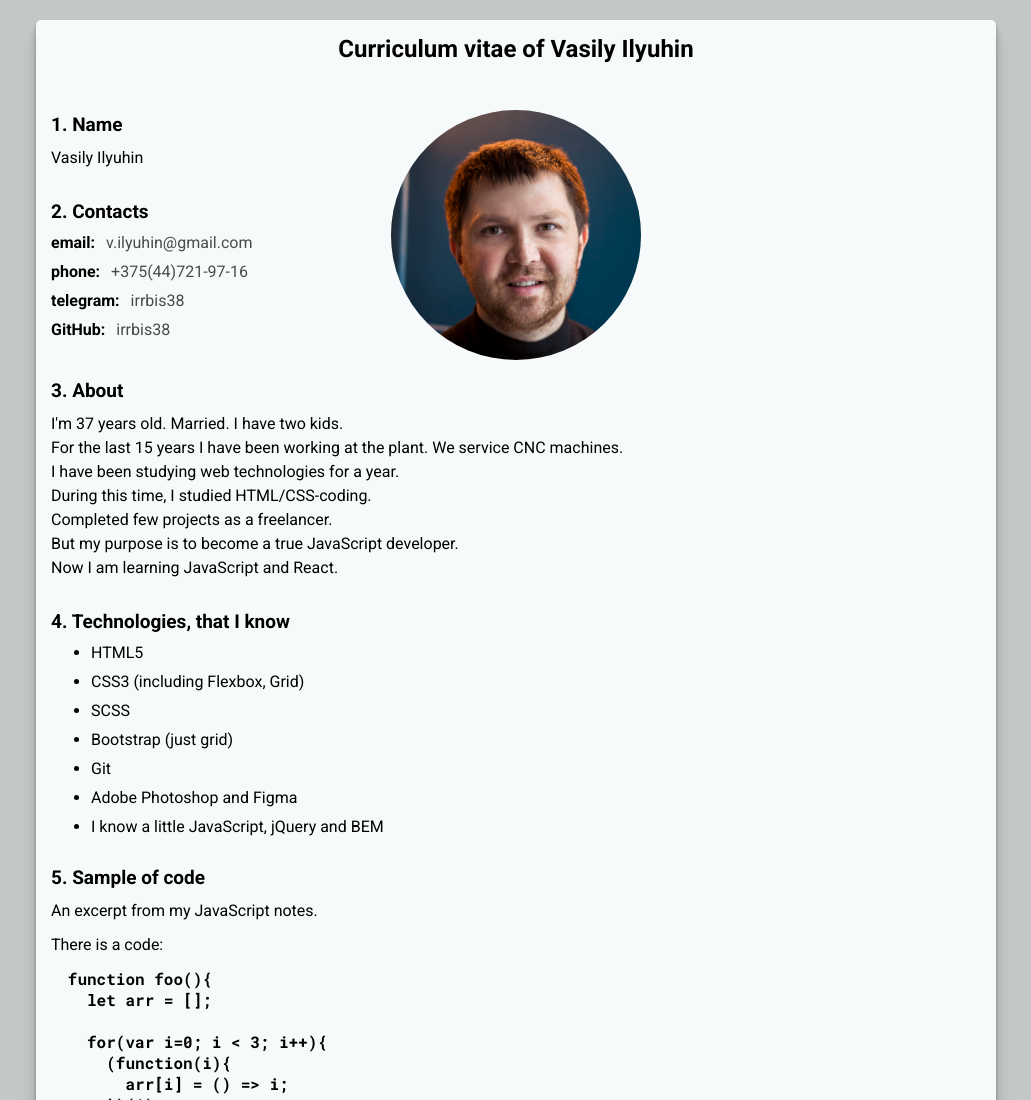
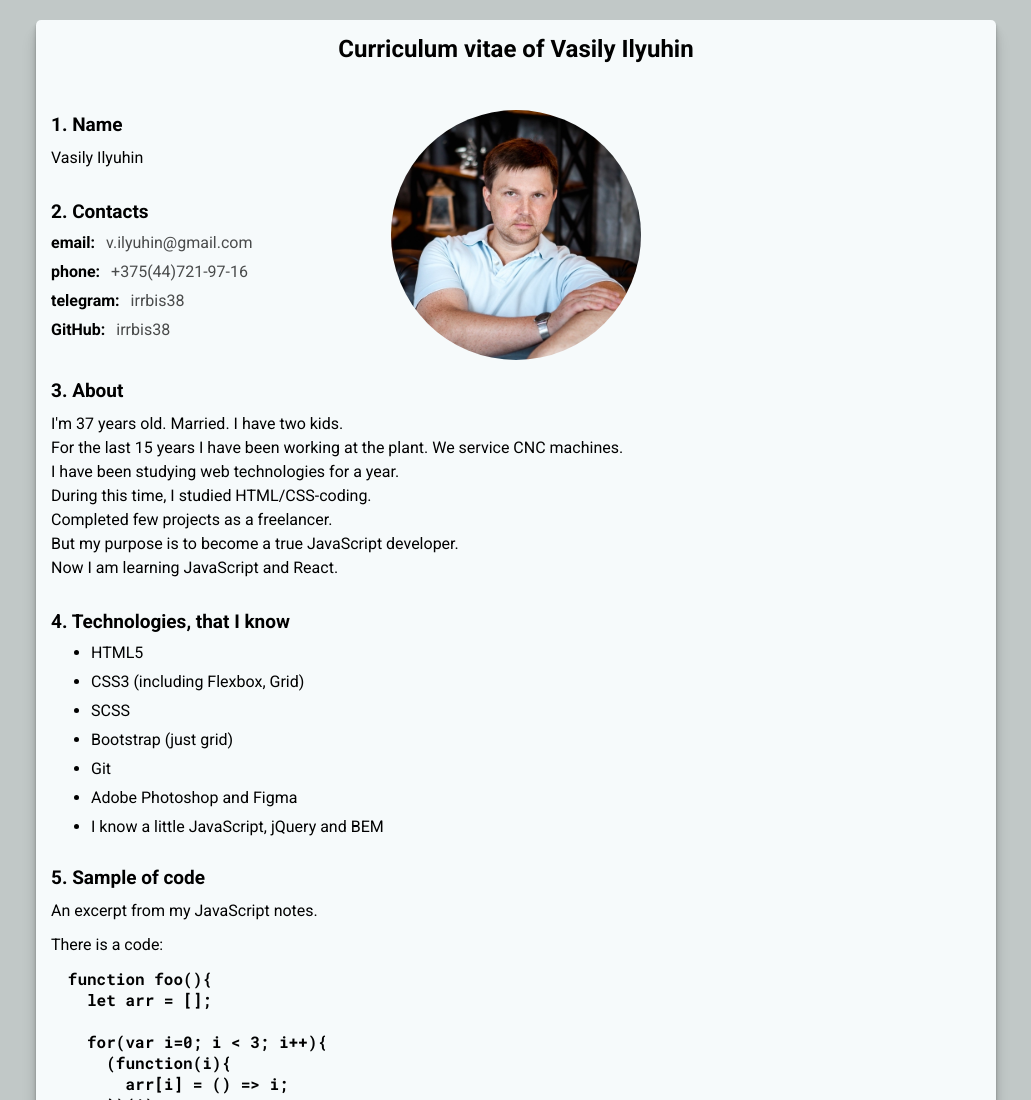
Before and after one commit to irrbis38/test-rss-school, a plain HTML site: page 1-2.HTML, CSS _ Git Basics/index.html in a window 1280 px wide. Shown: the top 1100 px of the page, without its empty margins (124-1155 px from the left). Drawn offline with Linux system fonts and the light colour scheme.

Commit message:
add exercises 1-1 and 1-2

```diff
--- a/1-2.HTML, CSS _ Git Basics/index.html
+++ b/1-2.HTML, CSS _ Git Basics/index.html
@@ -18,7 +18,7 @@
     <h1 class="intro__title">Curriculum vitae <span>of Vasily Ilyuhin</span></h1>
 
     <div class="intro__img">
-      <img src="./img/CV_photo.png" alt="It's me">
+      <img src="./img/CV_photo2.jpg" alt="It's me">
     </div>
 
   </section>
```
Also changed, not shown: 1-2.HTML, CSS _ Git Basics/img/CV_photo.png (deleted), 1-2.HTML, CSS _ Git Basics/img/CV_photo2.jpg (added).
